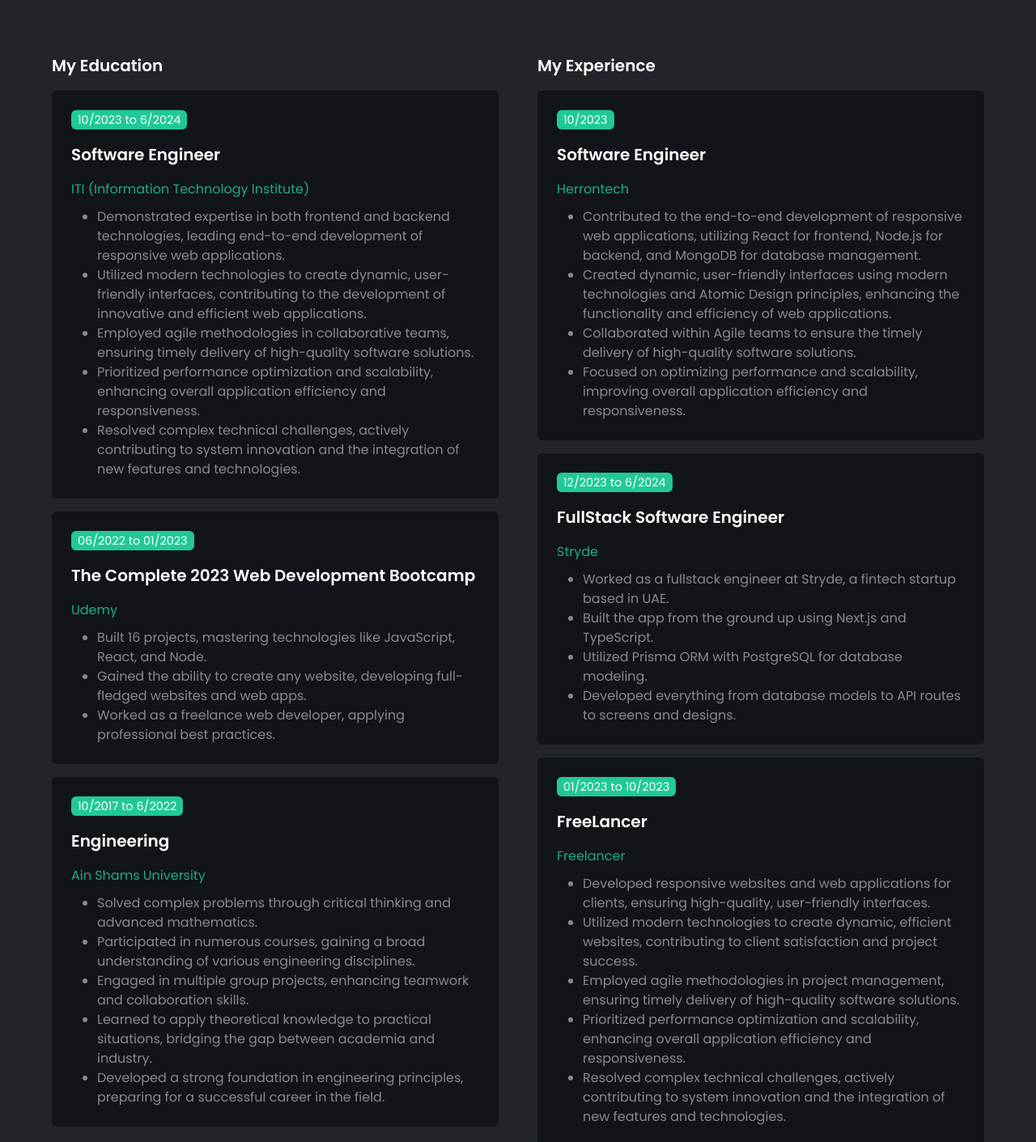
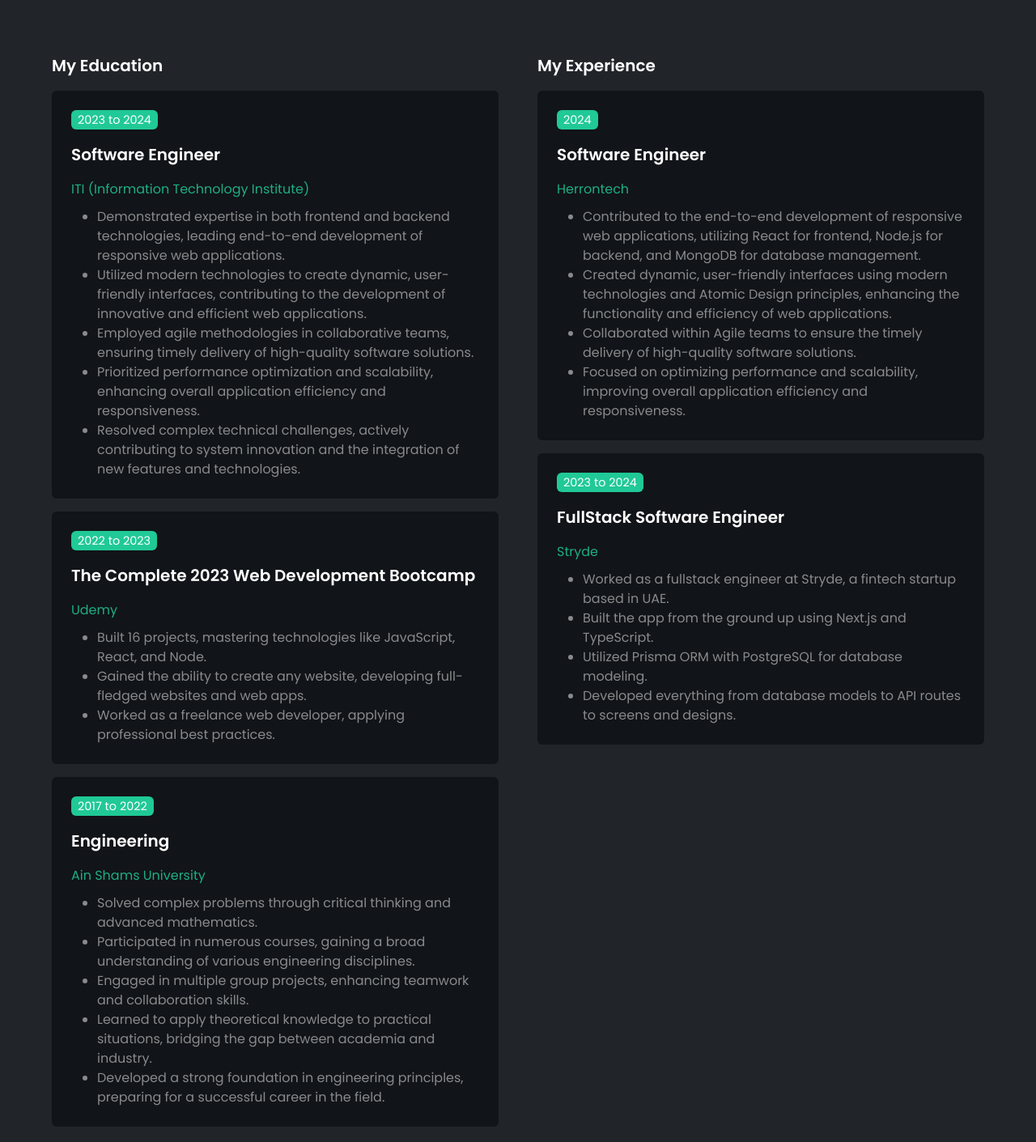
Before and after one commit to IbrahimGaber322/Ibrahim-Seda-Portfolio, a React (Create React App) app: page / in a window 1280 px wide. Shown: the part 1780-3191 px from the top of the page at 81% size. Built offline with nearby package versions, Linux system fonts and the light colour scheme.

Commit message:
Update CV and Summary page with corrected date formats and improved content clarity

```diff
--- a/src/pages/Summary.jsx
+++ b/src/pages/Summary.jsx
@@ -24,7 +24,7 @@ function Summary() {
         <Col md={6}>
           <p className="title-2">My Education</p>
           <Stack gap={3}>
-            <SummaryCard title={"Software Engineer"} link={"https://iti.gov.eg/iti/9M/Intake%2044/intake-program-track/details/116"} dateFrom={"10/2023"} dateTo={"6/2024"} organization={"ITI (Information Technology Institute)"}
+            <SummaryCard title={"Software Engineer"} link={"https://iti.gov.eg/iti/9M/Intake%2044/intake-program-track/details/116"} dateFrom={"2023"} dateTo={"2024"} organization={"ITI (Information Technology Institute)"}
               description={[
                 `Demonstrated expertise in both frontend and backend technologies, leading end-to-end development of responsive web applications.`,
                 `Utilized modern technologies to create dynamic, user-friendly interfaces, contributing to the development of innovative and efficient web applications.`,
@@ -33,14 +33,14 @@ function Summary() {
                 `Resolved complex technical challenges, actively contributing to system innovation and the integration of new features and technologies.`
               ]}
             />
-            <SummaryCard title={"The Complete 2023 Web Development Bootcamp"} link={"https://www.udemy.com/course/the-complete-web-development-bootcamp/"} dateFrom={"06/2022"} dateTo={"01/2023"} organization={"Udemy"}
+            <SummaryCard title={"The Complete 2023 Web Development Bootcamp"} link={"https://www.udemy.com/course/the-complete-web-development-bootcamp/"} dateFrom={"2022"} dateTo={"2023"} organization={"Udemy"}
               description={[
                 `Built 16 projects, mastering technologies like JavaScript, React, and Node.`,
                 `Gained the ability to create any website, developing full-fledged websites and web apps.`,
                 `Worked as a freelance web developer, applying professional best practices.`
               ]}
             />
-            <SummaryCard title={"Engineering"} link={"https://eng.asu.edu.eg/"} dateFrom={"10/2017"} dateTo={"6/2022"} organization={"Ain Shams University"}
+            <SummaryCard title={"Engineering"} link={"https://eng.asu.edu.eg/"} dateFrom={"2017"} dateTo={"2022"} organization={"Ain Shams University"}
               description={[
                 `Solved complex problems through critical thinking and advanced mathematics.`,
                 `Participated in numerous courses, gaining a broad understanding of various engineering disciplines.`,
@@ -54,7 +54,7 @@ function Summary() {
         <Col md={6}>
           <p className="title-2">My Experience</p>
           <Stack gap={3}>
-            <SummaryCard title={"Software Engineer"} dateFrom={"10/2023"} organization={"Herrontech"} link={"https://herrontech.com/"}
+            <SummaryCard title={"Software Engineer"} dateFrom={"2024"} organization={"Herrontech"} link={"https://herrontech.com/"}
               description={[
                 `Contributed to the end-to-end development of responsive web applications, utilizing React for frontend, Node.js for backend, and MongoDB for database management.`,
                 `Created dynamic, user-friendly interfaces using modern technologies and Atomic Design principles, enhancing the functionality and efficiency of web applications.`,
@@ -62,21 +62,12 @@ function Summary() {
                 `Focused on optimizing performance and scalability, improving overall application efficiency and responsiveness.`
               ]}
             />
-            <SummaryCard title={"FullStack Software Engineer"} dateFrom={"12/2023"} dateTo={"6/2024"} organization={"Stryde"} link={"https://www.gostryde.com/"}
+            <SummaryCard title={"FullStack Software Engineer"} dateFrom={"2023"} dateTo={"2024"} organization={"Stryde"} link={"https://www.gostryde.com/"}
               description={[
                 `Worked as a fullstack engineer at Stryde, a fintech startup based in UAE.`,
                 `Built the app from the ground up using Next.js and TypeScript.`,
                 `Utilized Prisma ORM with PostgreSQL for database modeling.`,
                 `Developed everything from database models to API routes to screens and designs.`
-              ]}
-            />
-            <SummaryCard title={"FreeLancer"} dateFrom={"01/2023"} dateTo={"10/2023"} organization={"Freelancer"}
-              description={[
-                `Developed responsive websites and web applications for clients, ensuring high-quality, user-friendly interfaces.`,
-                `Utilized modern technologies to create dynamic, efficient websites, contributing to client satisfaction and project success.`,
-                `Employed agile methodologies in project management, ensuring timely delivery of high-quality software solutions.`,
-                `Prioritized performance optimization and scalability, enhancing overall application efficiency and responsiveness.`,
-                `Resolved complex technical challenges, actively contributing to system innovation and the integration of new features and technologies.`
               ]}
             />
           </Stack>
```
Also changed, not shown: 1 other file (tests, documents, lock files or other folders).
